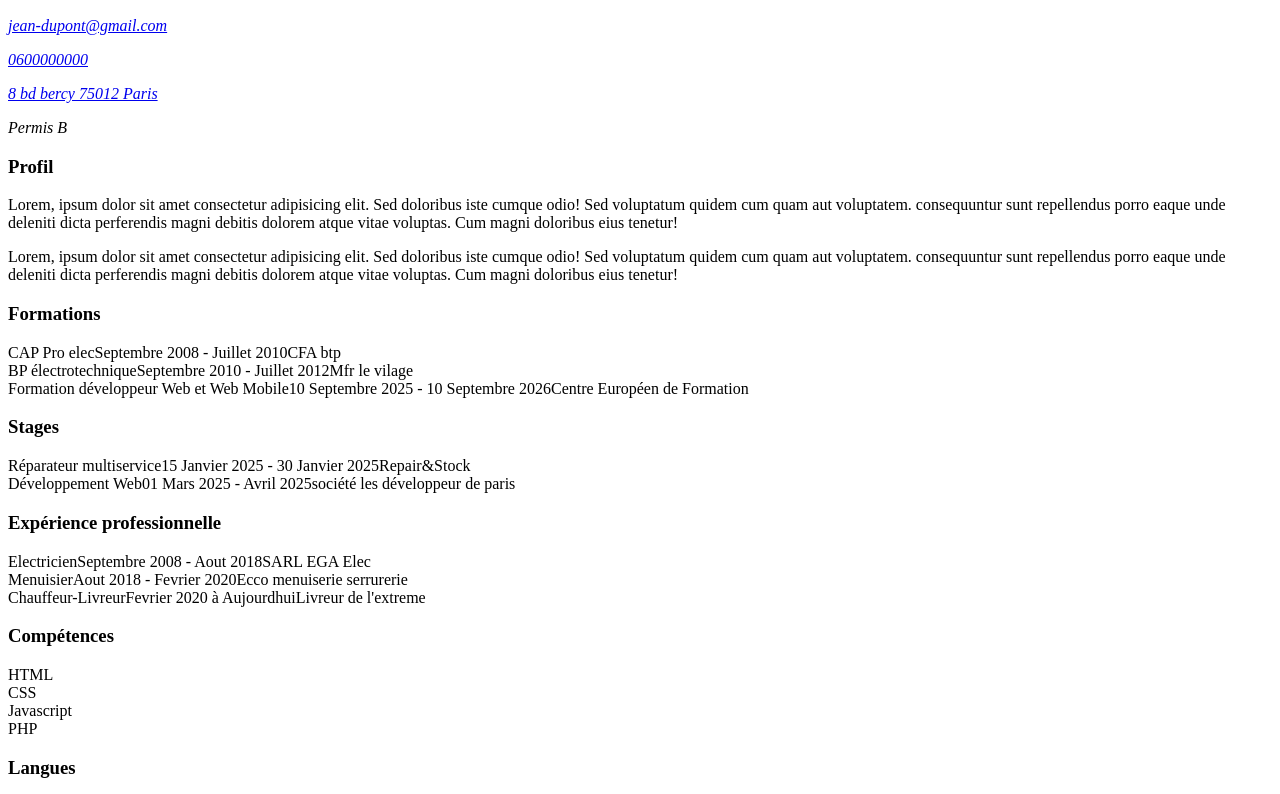
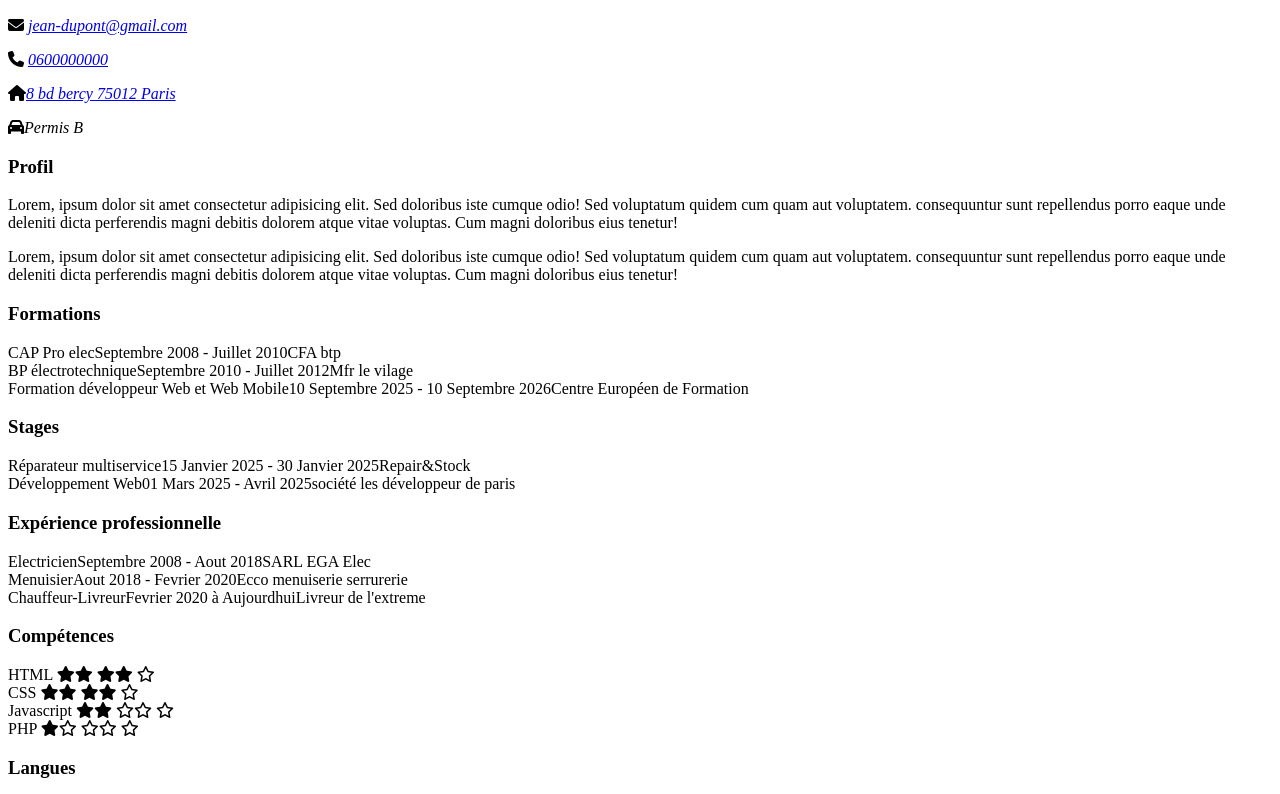
Before and after one commit to kev-aj72/cv-jean-dupont, a plain HTML site: page index.html in a window 1280 px wide. Shown: the part 110-904 px from the top of the page. Drawn offline with Linux system fonts and the light colour scheme.

Commit message:
add icon

```diff
--- a/index.html
+++ b/index.html
@@ -6,6 +6,9 @@
     <title>jean dupont cv curriculum vitae</title>
     <meta name="description" content="CV d'un développeur web et mobile avec une solide maîtrise de HTML et CSS,
     ainsi que des bases en Javascript et PHP">
+
+     <link rel="icon" href="./assets/img/cv.ico" type="image/x-ico">
+     <link rel="stylesheet" href="https://cdnjs.cloudflare.com/ajax/libs/font-awesome/6.7.2/css/all.min.css">
 </head>
 <body>
     <header>
@@ -14,10 +17,10 @@
         <h2>Développeur Web et Web Mobile</h2>
 
         <address>
-            <p><a href="mailto:jean-dupont@gmail.com" target="_blank">jean-dupont@gmail.com</a></p>
-            <p><a href="tel:0600000000" target="_blank">0600000000</a></p>
-            <p><a href=https://bit.ly/3JLSQ2m target="_blank">8 bd bercy 75012 Paris</a></p>
-            <p>Permis B</p>
+            <p><i class="fa-solid fa-envelope"></i> <a href="mailto:jean-dupont@gmail.com" target="_blank">jean-dupont@gmail.com</a></p>
+            <p><i class="fa-solid fa-phone"></i> <a href="tel:0600000000" target="_blank">0600000000</a></p>
+            <p><i class="fa-solid fa-house"> </i><a href=https://bit.ly/3JLSQ2m target="_blank">8 bd bercy 75012 Paris</a></p>
+            <p><i class="fa-solid fa-car"></i>Permis B</p>
         </address>
 
     </header>
@@ -82,10 +85,18 @@
             <article>
                 <h3>Compétences</h3>
 
-                <div>HTML</div>
-                <div>CSS</div>
-                <div>Javascript</div>
-                <div>PHP</div>
+                <div>HTML <i class="fa-solid fa-star"></i><i class="fa-solid fa-star"></i>
+                          <i class="fa-solid fa-star"></i><i class="fa-solid fa-star"></i>
+                          <i class="fa-regular fa-star"></i></div>
+                <div>CSS  <i class="fa-solid fa-star"></i><i class="fa-solid fa-star"></i>
+                          <i class="fa-solid fa-star"></i><i class="fa-solid fa-star"></i>
+                          <i class="fa-regular fa-star"></i></div>
+                <div>Javascript <i class="fa-solid fa-star"></i><i class="fa-solid fa-star"></i>
+                          <i class="fa-regular fa-star"></i><i class="fa-regular fa-star"></i>
+                          <i class="fa-regular fa-star"></i></div>
+                <div>PHP  <i class="fa-solid fa-star"></i><i class="fa-regular fa-star"></i>
+                          <i class="fa-regular fa-star"></i><i class="fa-regular fa-star"></i>
+                          <i class="fa-regular fa-star"></i></div>
             </article>
 
             <article>
@@ -120,6 +131,11 @@
          </section>
     </main>
     <footer>
+
+        <div><a href="https://fr.linkedin.com" target="_blank"><i class="fa-brands fa-linkedin"></i></a>
+        <a href="https://github.com" target="_blank"><i class="fa-brands fa-github"></i></a>
+        <a href="https://www.instagram.com" target="_blank" ><i class="fa-brands fa-instagram"></i></a></div>
+
         <p>Mis à jour le : <time class="update_date" datetime="2025-11-16">16/11/2025</time></P>
     </footer>
 </body>
```
